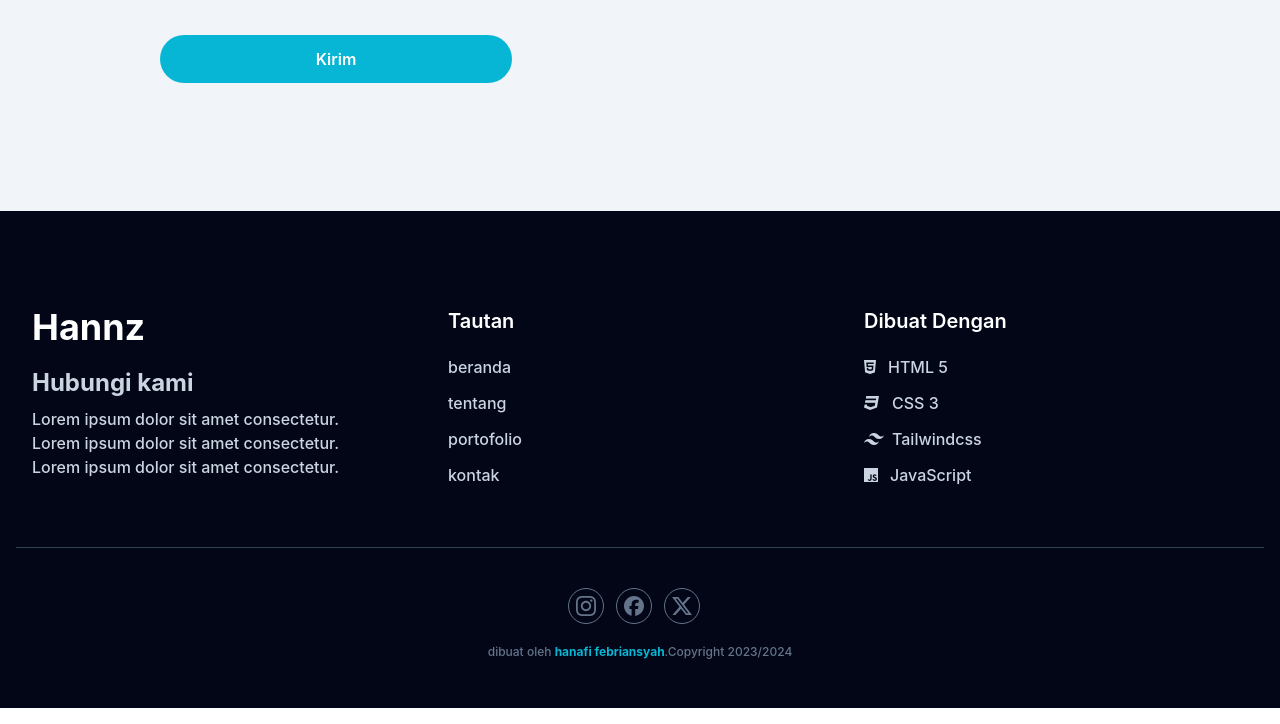
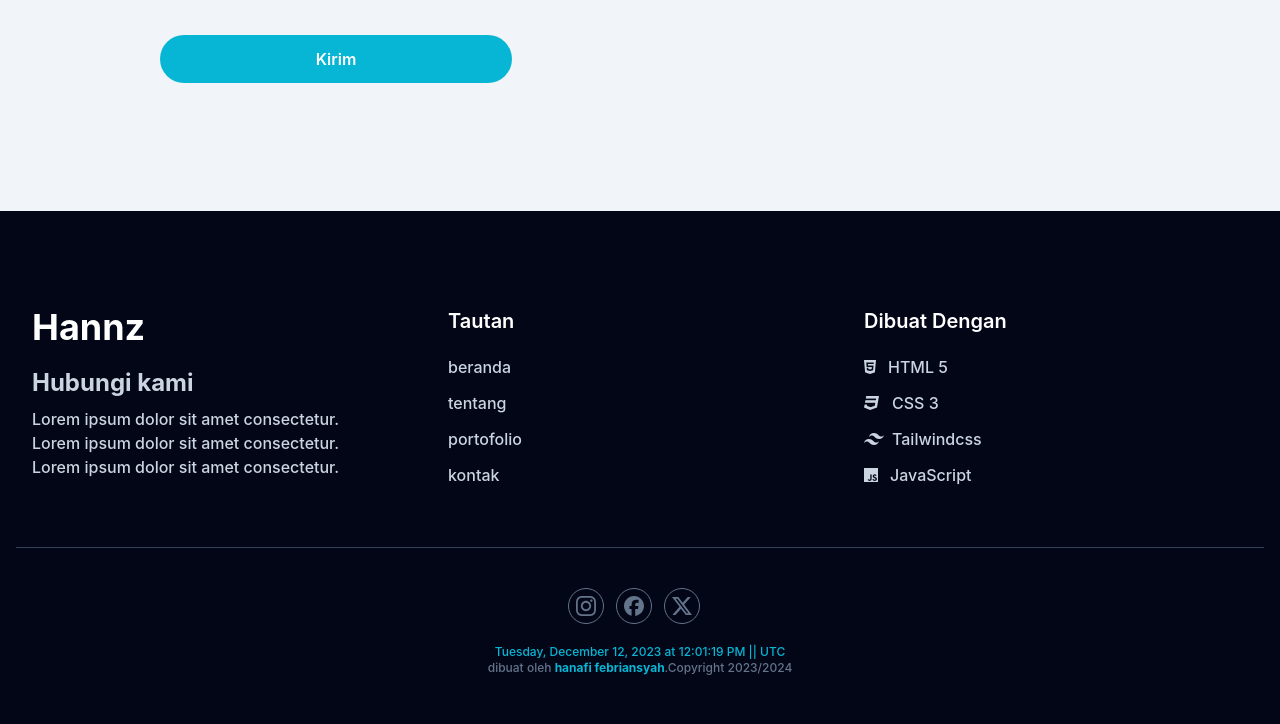
Before and after one commit to hanafifebrian/portfolio, a plain HTML site: page index.html in a window 1280 px wide. Shown: the part 3891-4615 px from the top of the page. Drawn offline with nearby package versions, Linux system fonts and the light colour scheme.

Commit message:
add clock

```diff
--- a/index.html
+++ b/index.html
@@ -381,6 +381,7 @@
                         <svg role="img" width="20" class="fill-current" viewBox="0 0 24 24" xmlns="http://www.w3.org/2000/svg"><title>X</title><path d="M18.901 1.153h3.68l-8.04 9.19L24 22.846h-7.406l-5.8-7.584-6.638 7.584H.474l8.6-9.83L0 1.154h7.594l5.243 6.932ZM17.61 20.644h2.039L6.486 3.24H4.298Z"/></svg>
                     </a>
                 </div>
+                <h1 id="dateTime" class="font-medium text-xs text-biru hover:text-blue-900 transition duration-300 ease-in-out text-center"></h1>
                 <p class="font-medium text-xs text-slate-500 text-center">dibuat oleh <a href="http://" target="_blank" class="font-bold text-biru hover:text-birtu duration-300">hanafi febriansyah</a>.Copyright 2023/2024</p>
             </div>
         </div>
--- a/script.js
+++ b/script.js
@@ -43,3 +43,31 @@ window.onscroll = function(){
                 emailInput.value += " ";
             }
         });
+        //jam
+
+        function updateDateTime() {
+            const dateTimeElement = document.getElementById('dateTime');
+            const optionsDateTime = {
+                weekday: 'long',
+                year: 'numeric',
+                month: 'long',
+                day: 'numeric',
+                hour: 'numeric',
+                minute: 'numeric',
+                second: 'numeric',
+                hour12: true,
+                timeZone: Intl.DateTimeFormat().resolvedOptions().timeZone
+            };
+
+            const currentDateTime = new Date().toLocaleString([], optionsDateTime);
+            const timeZone = Intl.DateTimeFormat().resolvedOptions().timeZone;
+            const timeZoneLink = `https://www.timeanddate.com/time/zones/${timeZone}`;
+
+            dateTimeElement.innerHTML = `<a href="${timeZoneLink}" target="_blank">${currentDateTime} || ${timeZone}</a>`;
+        }
+
+        // Update the date, time, and time zone every second
+        setInterval(updateDateTime, 1000);
+
+        // Initial date, time, and time zone update
+        document.addEventListener('DOMContentLoaded', updateDateTime);
```
